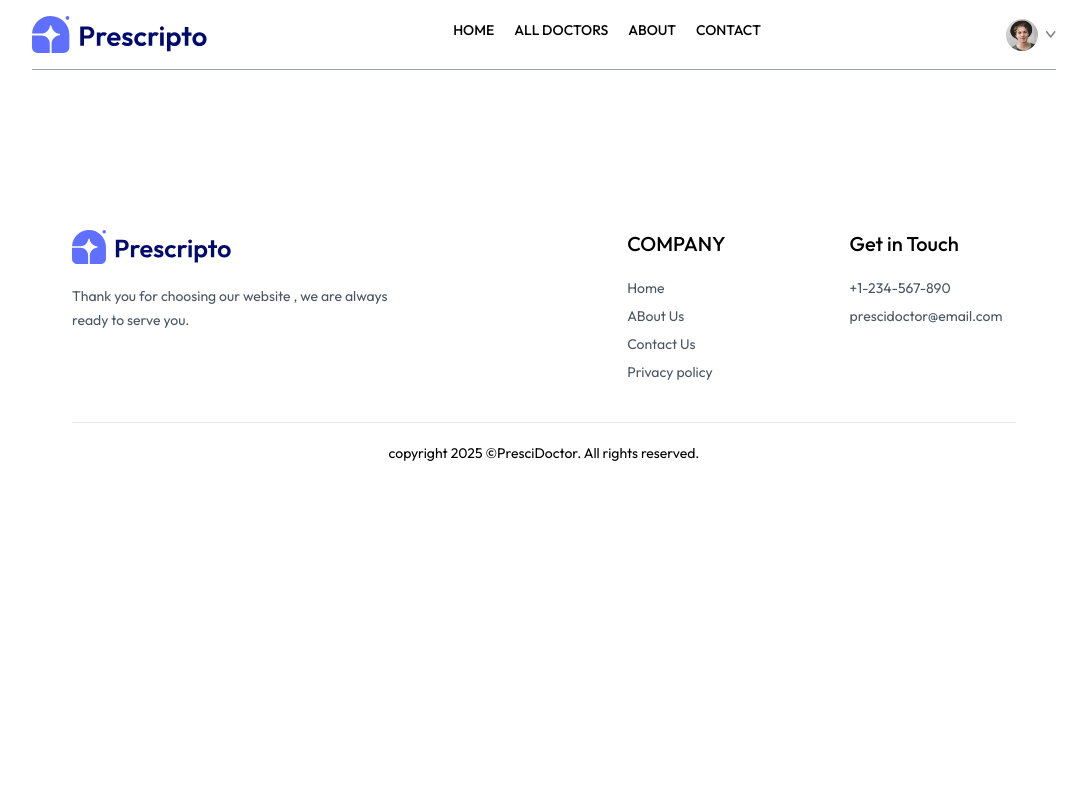
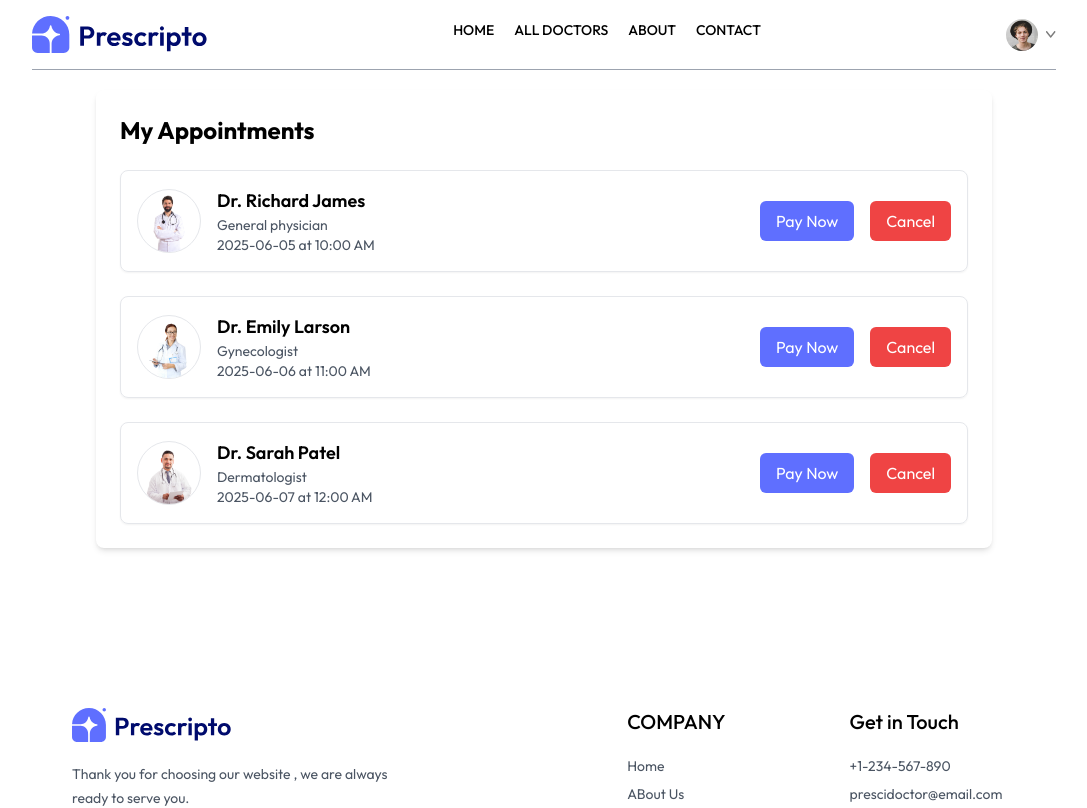
Before and after one commit to thmshreyas/Doctor-appointment-project, a React (Vite) app in the folder doctor-appointment/: page /my-appointments in a window 1280 px wide. Shown: the top 808 px of the page, without its empty margins (96-1183 px from the left). Built offline with nearby package versions, Linux system fonts and the light colour scheme.

Commit message:
added myappointments

```diff
--- a/doctor-appointment/src/App.jsx
+++ b/doctor-appointment/src/App.jsx
@@ -22,7 +22,7 @@ import Contact from './pages/Contact'
         <Route path='/login' element={<Login />} />
         <Route path='/about' element={<About />} />
         <Route path='my-profile' element={<MyProfile />} />
-        <Route path='my-appointment' element={<MyAppointments />} />
+        <Route path='my-appointments' element={<MyAppointments />} />
         <Route path='appointment/:docID' element={<Appointment />} />
         <Route path='/contact' element={<Contact />} />
 
--- a/doctor-appointment/src/pages/MyAppointments.jsx
+++ b/doctor-appointment/src/pages/MyAppointments.jsx
@@ -1,8 +1,48 @@
-import React from 'react'
+import React, { useContext, useState } from 'react'
+import { AppContext } from '../context/AppContext'
 
 const MyAppointments = () => {
+  const { doctors } = useContext(AppContext)
+
+  const [appointments, setAppointments] = useState(
+    doctors.slice(0, 3).map((doctor, index) => ({
+      id: index + 1,
+      doctor: {
+        name: doctor.name,
+        specialty: doctor.speciality,
+        image: doctor.image,
+      },
+      date: '2025-06-0' + (index + 5),
+      time: `${10 + index}:00 AM`,
+    }))
+  )
+
+  const handleCancel = (id) => {
+    setAppointments((prev) => prev.filter((appointment) => appointment.id !== id))
+  }
+
   return (
-    <div>MyAppointments</div>
+    <div className="container mx-auto p-6 max-w-4xl bg-white shadow-md rounded-lg">
+      <h1 className="text-2xl font-bold mb-6">My Appointments</h1>
+      <div className="space-y-6">
+        {appointments.map((appointment) => (
+          <div key={appointment.id} className="flex items-center justify-between p-4 border rounded-lg shadow-sm">
+            <div className="flex items-center space-x-4">
+              <img src={appointment.doctor.image} alt={appointment.doctor.name} className="w-16 h-16 rounded-full border" />
+              <div>
+                <p className="text-lg font-semibold">{appointment.doctor.name}</p>
+                <p className="text-sm text-gray-600">{appointment.doctor.specialty}</p>
+                <p className="text-sm text-gray-600">{appointment.date} at {appointment.time}</p>
+              </div>
+            </div>
+            <div className="flex space-x-4">
+              <button className="bg-primary text-white px-4 py-2 rounded-md hover:bg-primary-dark">Pay Now</button>
+              <button onClick={() => handleCancel(appointment.id)} className="bg-red-500 text-white px-4 py-2 rounded-md hover:bg-red-600">Cancel</button>
+            </div>
+          </div>
+        ))}
+      </div>
+    </div>
   )
 }
 
```
